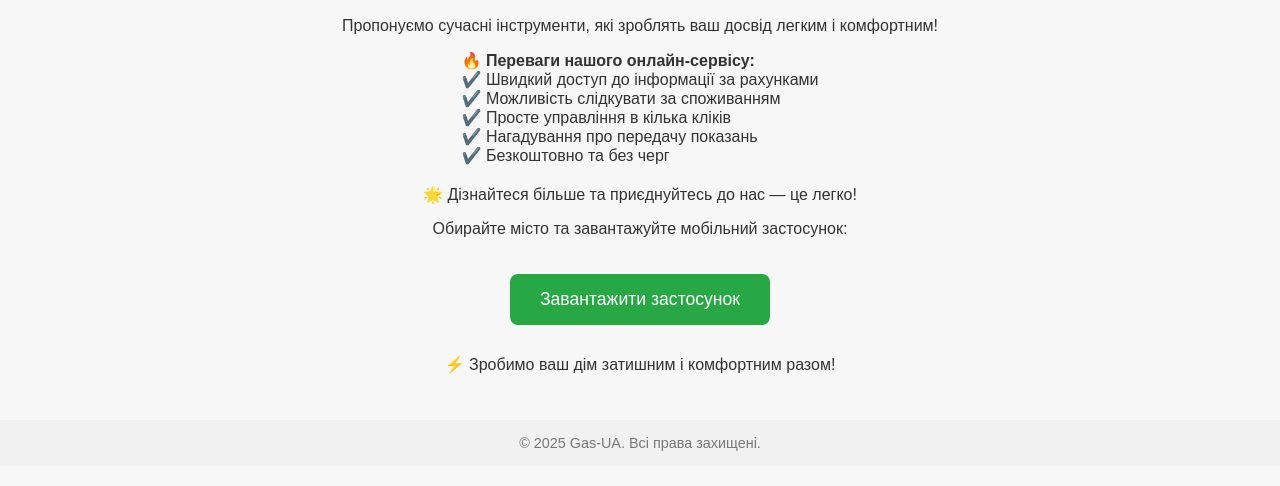
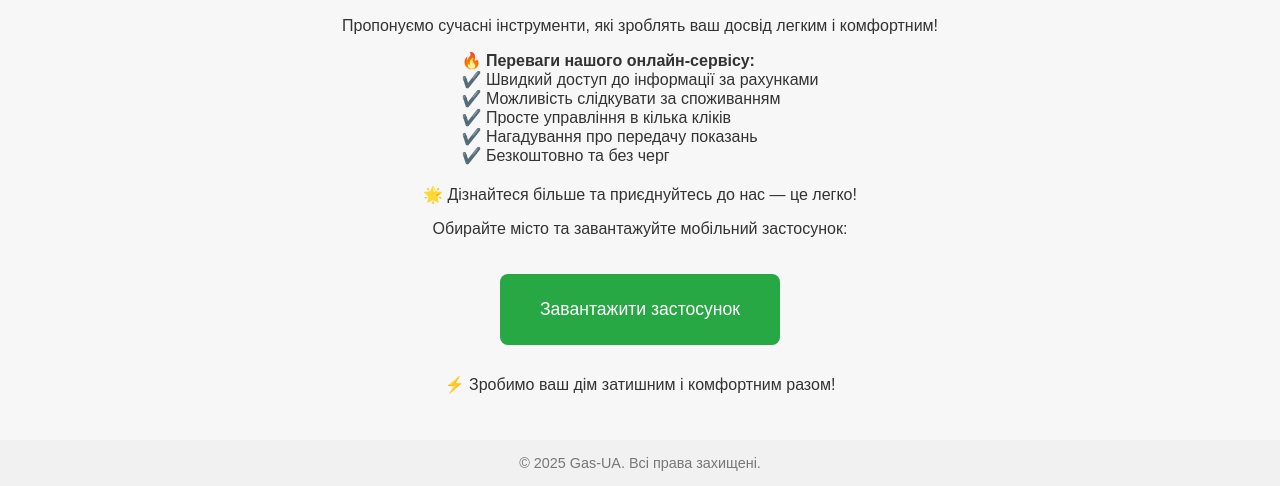
Before and after one commit to GasUkraine/gas-ua-site, a plain HTML site: page index.html in a window 1280 px wide. Shown: the part 566-1052 px from the top of the page. Drawn offline with Linux system fonts and the light colour scheme.

Commit message:
Update index.html

```diff
--- a/index.html
+++ b/index.html
@@ -47,7 +47,7 @@
       display: inline-block;
       background: #28a745;
       color: white;
-      padding: 15px 30px;
+      padding: 25px 40px;
       font-size: 1.1em;
       border-radius: 8px;
       text-decoration: none;
```
